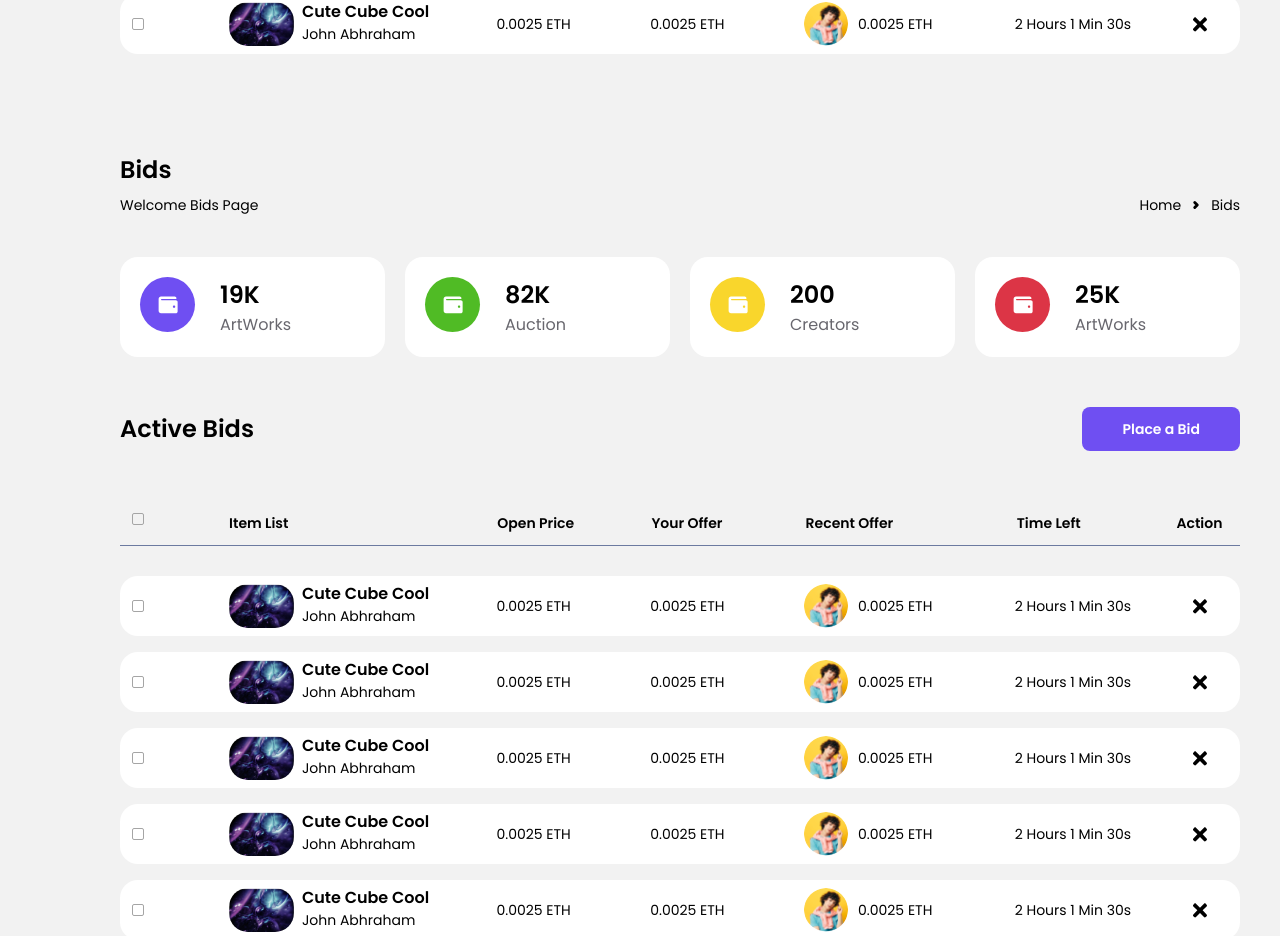
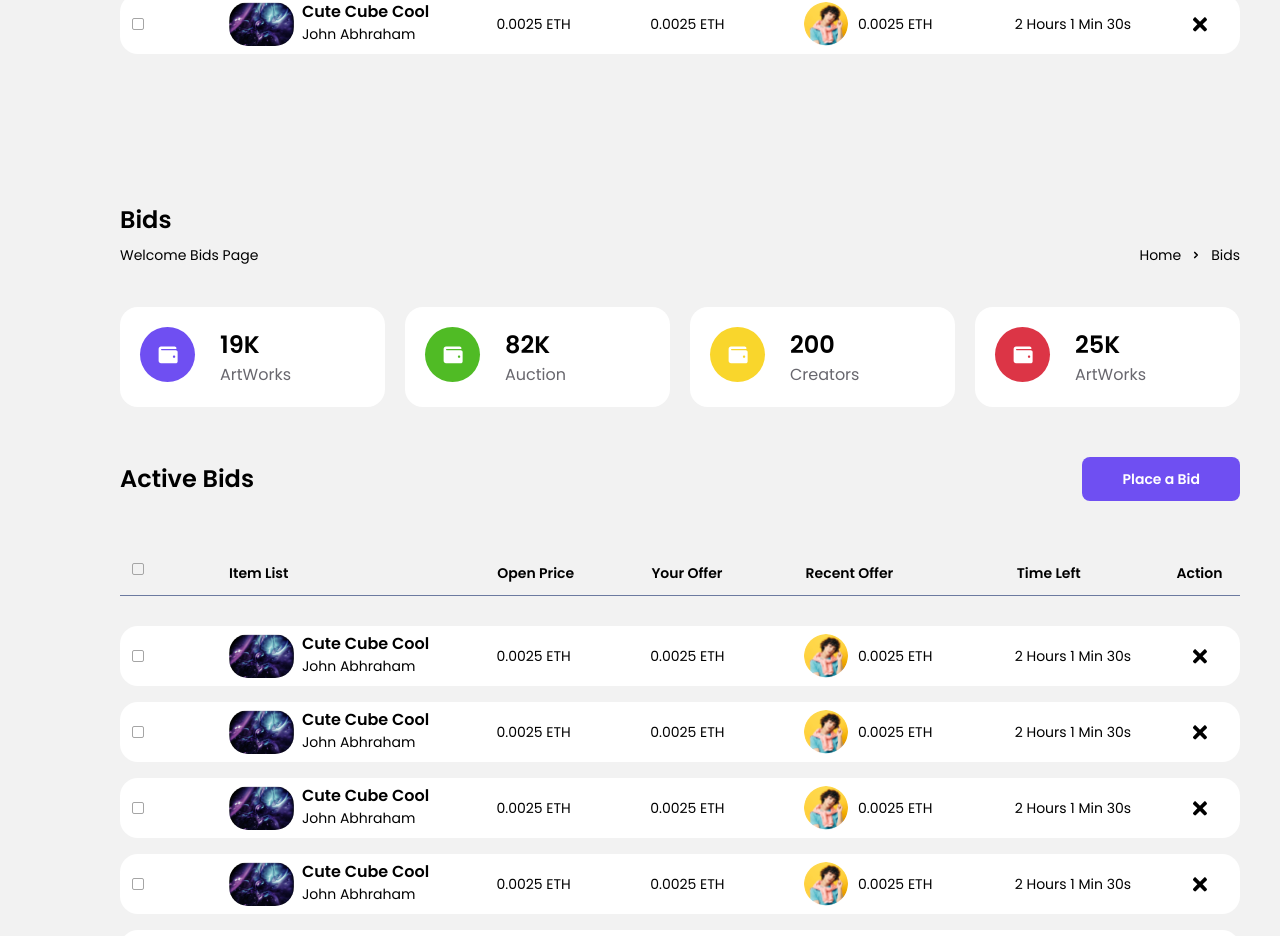
Before and after one commit to SajanThapa22/NFT-website, a React (Vite) app: page / in a window 1280 px wide. Shown: the part 2762-3698 px from the top of the page. Built offline with nearby package versions, Linux system fonts and the light colour scheme.

Commit message:
start saved items page

```diff
--- a/src/components/WelomeTitle.tsx
+++ b/src/components/WelomeTitle.tsx
@@ -7,7 +7,7 @@ interface Props {
 
 const WelomeTitle = ({ pageTitle, titleBelow }: Props) => {
   return (
-    <div className="capitalize text-txt-clr mb-10">
+    <div className="capitalize text-txt-clr mt-[50px] mb-10">
       <p className="text-[24px] font-semibold mb-[5px] 2xl:mb-[10px]">
         {pageTitle}
       </p>
--- /dev/null
+++ b/src/sections/SavedItems.tsx
@@ -0,0 +1,12 @@
+import React from "react";
+import WelomeTitle from "../components/WelomeTitle";
+
+const SavedItems = () => {
+  return (
+    <div>
+      <WelomeTitle pageTitle="saved items" titleBelow="saved" />
+    </div>
+  );
+};
+
+export default SavedItems;
```
Also changed, not shown: src/assets/svgs/chevron.svg.
